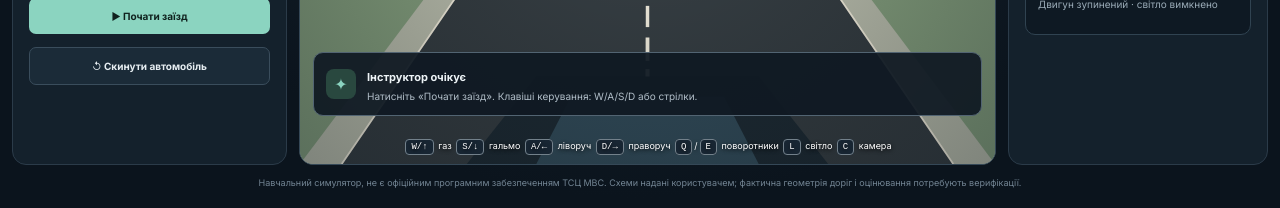
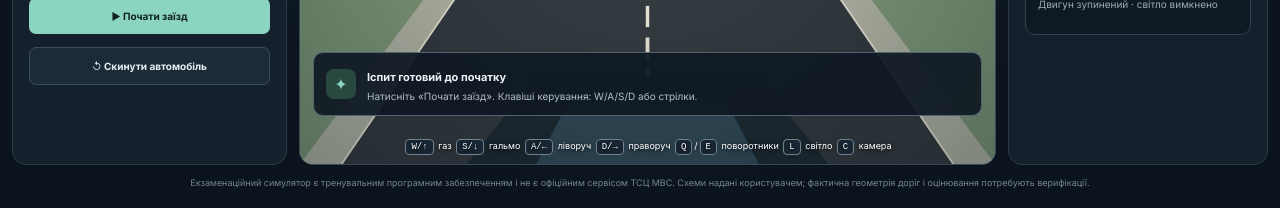
Before and after one commit to gabordav04/driving-simulator-3243, a plain HTML site: page index.html in a window 1280 px wide. Shown: the part 589-797 px from the top of the page. Drawn offline with Linux system fonts and the light colour scheme.

Commit message:
Update exam-first interface wording

```diff
--- a/index.html
+++ b/index.html
@@ -36,8 +36,8 @@
 </details>
 <div id="googleMap" aria-label="Карта Броварів"></div><div id="driverView" aria-label="Вид водія Street View"><div id="streetPanorama"></div><div id="streetMessage">Натисни «Вид з авто», щоб завантажити панораму вулиці. Потрібне покриття Street View.</div></div>
 <div id="mapMessage" class="mapmessage">Введи свій Google Maps API-ключ у лівій панелі та натисни «Зберегти ключ».</div>
-<canvas id="scene" aria-label="Симуляція руху автомобіля"></canvas><div class="hud"><div><small>ШВИДКІСТЬ</small><b><span id="speed">0</span> <small>км/год</small></b></div><div><small>ПЕРЕДАЧА</small><b id="gearValue">1</b></div><div><small>ЧАС</small><b id="elapsed">00:00</b></div><div><small>ПОВОРОТНИК</small><b id="signalValue">—</b></div></div><div class="coach"><div class="coachicon">✦</div><div><b id="coachTitle">Інструктор очікує</b><p id="coachText">Натисніть «Почати заїзд». Клавіші керування: W/A/S/D або стрілки.</p></div></div><div class="controls"><kbd>W/↑</kbd> газ <kbd>S/↓</kbd> гальмо <kbd>A/←</kbd> ліворуч <kbd>D/→</kbd> праворуч <kbd>Q</kbd>/<kbd>E</kbd> поворотники <kbd>L</kbd> світло <kbd>C</kbd> камера</div><div class="touch"><button data-touch="a">◀</button><button data-touch="w">▲</button><button data-touch="d">▶</button><button data-touch="s">▼</button></div></section>
+<canvas id="scene" aria-label="Симуляція руху автомобіля"></canvas><div class="hud"><div><small>ШВИДКІСТЬ</small><b><span id="speed">0</span> <small>км/год</small></b></div><div><small>ПЕРЕДАЧА</small><b id="gearValue">1</b></div><div><small>ЧАС</small><b id="elapsed">00:00</b></div><div><small>ПОВОРОТНИК</small><b id="signalValue">—</b></div></div><div class="coach"><div class="coachicon">✦</div><div><b id="coachTitle">Іспит готовий до початку</b><p id="coachText">Натисніть «Почати заїзд». Клавіші керування: W/A/S/D або стрілки.</p></div></div><div class="controls"><kbd>W/↑</kbd> газ <kbd>S/↓</kbd> гальмо <kbd>A/←</kbd> ліворуч <kbd>D/→</kbd> праворуч <kbd>Q</kbd>/<kbd>E</kbd> поворотники <kbd>L</kbd> світло <kbd>C</kbd> камера</div><div class="touch"><button data-touch="a">◀</button><button data-touch="w">▲</button><button data-touch="d">▶</button><button data-touch="s">▼</button></div></section>
 <aside class="panel side"><details class="mobile-fold instructor-fold" open><summary>Панель іспиту</summary><div class="fold-content"><div class="eyebrow">ЕКЗАМЕНАЦІЙНА ПАНЕЛЬ</div><h2 id="modeName">Екзаменаційний режим</h2><div class="metric"><small>ЗАРЕЄСТРОВАНО ПОМИЛОК</small><strong id="mistakes">0</strong><span id="assessment">Фіксація помилок та оцінювання</span></div><div class="block"><h3>Керування автомобілем</h3><div id="manualGears" class="gears"><button data-gear="R">R</button><button class="chosen" data-gear="1">1</button><button data-gear="2">2</button><button data-gear="3">3</button><button data-gear="4">4</button><button data-gear="5">5</button></div><div id="autoGears" class="gears" hidden><button data-gear="P">P</button><button data-gear="R">R</button><button data-gear="N">N</button><button class="chosen" data-gear="D">D</button></div><div class="tools"><button id="leftSignal">← Поворот</button><button id="rightSignal">Поворот →</button><button id="lights">Світло: вимкнено</button><button id="horn">Звуковий сигнал</button></div></div> <div class="block"><h3>Стан автомобіля</h3><p class="muted" id="carState">Двигун зупинений · світло вимкнено</p></div></div></details></aside>
-</main><footer>Навчальний симулятор, не є офіційним програмним забезпеченням ТСЦ МВС. Схеми надані користувачем; фактична геометрія доріг і оцінювання потребують верифікації.</footer>
+</main><footer>Екзаменаційний симулятор є тренувальним програмним забезпеченням і не є офіційним сервісом ТСЦ МВС. Схеми надані користувачем; фактична геометрія доріг і оцінювання потребують верифікації.</footer>
 <script type="module" src="/src/main.js"></script>
 </body></html>
```
